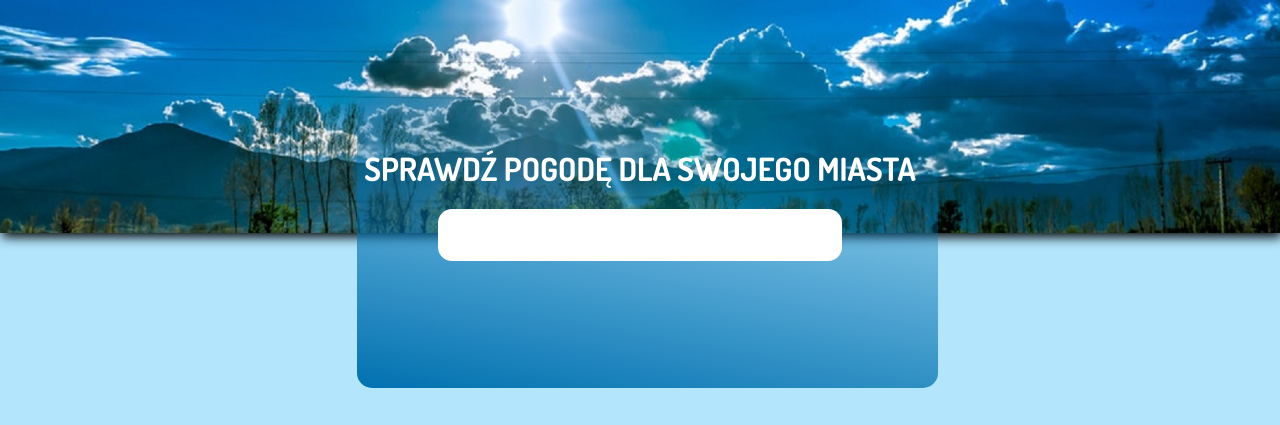
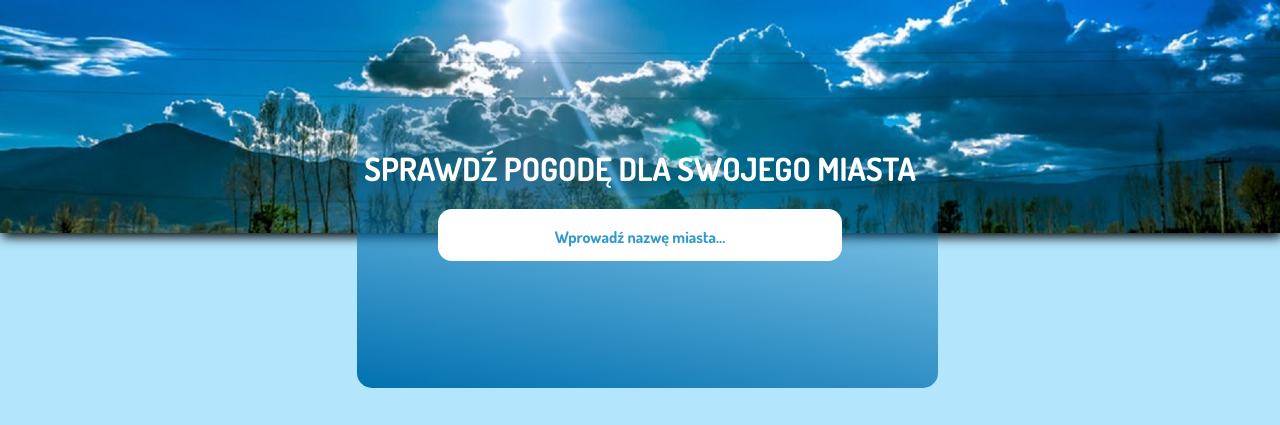
Before and after one commit to BarbaraMak85/weather-application, a website: page index.html in a window 1280 px wide. Drawn offline with Linux system fonts and the light colour scheme.

Commit message:
change rwd

```diff
--- a/index.html
+++ b/index.html
@@ -23,7 +23,7 @@
             <div class=" wather_background">
                 <h1 class="weather_title"> Sprawdź pogodę dla swojego miasta</h1>
                 <div class="weather_input">
-                    <input type="text" id="city">
+                    <input type="text" placeholder="Wprowadź nazwę miasta..." id="city">
                 </div>
 
                 <div class="weather_for_days">
--- a/scss/components/_components_weather.scss
+++ b/scss/components/_components_weather.scss
@@ -1,6 +1,12 @@
 body {
     background-color: #B3E5FC;
     margin: 0 auto;
+}
+
+::placeholder {
+    color: #3299CC;
+    font-size: 16px;
+    font-family: 'Dosis', sans-serif;
 }
 
 .img_background .photo {
@@ -45,7 +51,7 @@ body {
 #currentWeather {
     display: grid;
     justify-content: center;
-    color: white;
+    color: #ffffff;
     font-size: 24px;
     font-family: 'Dosis', sans-serif;
     ul li {
@@ -64,7 +70,7 @@ body {
     display: grid;
     justify-content: center;
     outline: none;
-    color: #0288D1;
+    color: #3299CC;
     input {
         width: 400px;
         height: 50px;
```
Also changed, not shown: css/style.css, 1 other file.
